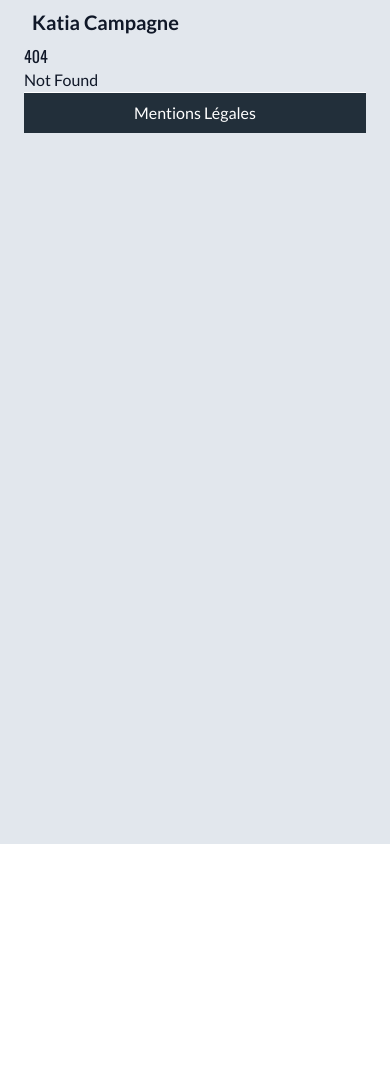
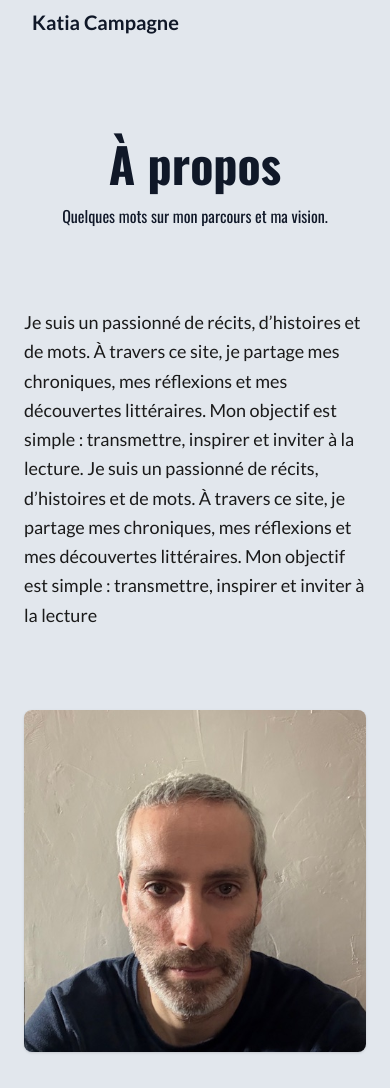
Before and after one commit to CedricCampagne/site-auteur, a SvelteKit app in the folder client/: page /about in a window 390 px wide. Before the commit this address had no page. Shown: the top 1088 px of the page. Before the commit the page ends 844 px from the top, so only its background shows below. Built offline with nearby package versions, Linux system fonts and the light colour scheme; some icons are missing.

Commit message:
feat(front): about page first layout, responsive down to 320px

```diff
--- /dev/null
+++ b/client/src/routes/about/+page.svelte
@@ -0,0 +1,96 @@
+<script lang="ts">
+
+</script>
+
+<section class="flex flex-col gap-4 mt-24 pb-8 border-b">
+    <div>
+        <h2 class="text-5xl font-black text-center mb-4">
+            À propos
+        </h2>
+        <h3 class="text-center mb-16">
+            Quelques mots sur mon parcours et ma vision.
+        </h3>
+    </div>
+
+    <div class="mb-16">
+        <p class="text-lg leading-relaxed text-text-main">
+            Je suis un passionné de récits, d’histoires et de mots. À travers ce site,
+            je partage mes chroniques, mes réflexions et mes découvertes littéraires.
+            Mon objectif est simple : transmettre, inspirer et inviter à la lecture.
+
+                 Je suis un passionné de récits, d’histoires et de mots. À travers ce site,
+            je partage mes chroniques, mes réflexions et mes découvertes littéraires.
+            Mon objectif est simple : transmettre, inspirer et inviter à la lecture
+        </p>
+    </div>
+
+    <div class="flex flex-col md:flex-row gap-8 md:items-start mb-20">
+        <div class="w-full md:w-1/3 md:self-auto">
+           <div class="w-full aspect-square rounded-lg overflow-hidden shadow">
+                <img
+                    src="/images/cv_photo.jpeg"
+                    alt="Portrait"
+                    class="w-full h-full object-cover"
+                >
+            </div>
+        </div>
+        <div class="w-full md:w-2/3 space-y-2">
+            <h2 class="text-3xl font-title text-title mb-4">Mon histoire</h2>
+            <p class="text-lg leading-relaxed text-text-main">
+                Depuis toujours, j’explore les univers littéraires. Ce site est né de
+                l’envie de partager mes lectures, mes analyses et mes coups de cœur.
+                J’aime comprendre ce qui fait vibrer un texte, ce qui le rend unique.
+            </p>
+            <p class="text-lg leading-relaxed text-text-main">
+                Au fil des années, j’ai développé une approche personnelle de la critique
+                littéraire : sensible, structurée et tournée vers l’émotion.
+            </p>
+           <p class="text-lg leading-relaxed text-text-main">
+                Depuis toujours, j’explore les univers littéraires. Ce site est né de
+                l’envie de partager mes lectures, mes analyses et mes coups de cœur.
+                J’aime comprendre ce qui fait vibrer un texte, ce qui le rend unique.
+            </p>
+           <p class="text-lg leading-relaxed text-text-main">
+                Depuis toujours, j’explore les univers littéraires. Ce site est né de
+                l’envie de partager mes lectures, mes analyses et mes coups de cœur.
+                J’aime comprendre ce qui fait vibrer un texte, ce qui le rend unique.
+            </p>
+            <p class="text-lg leading-relaxed text-text-main">
+                Depuis toujours, j’explore les univers littéraires. Ce site est né de
+                l’envie de partager mes lectures, mes analyses et mes coups de cœur.
+                J’aime comprendre ce qui fait vibrer un texte, ce qui le rend unique.
+            </p>
+            <p class="text-lg leading-relaxed text-text-main">
+                Depuis toujours, j’explore les univers littéraires. Ce site est né de
+                l’envie de partager mes lectures, mes analyses et mes coups de cœur.
+                J’aime comprendre ce qui fait vibrer un texte, ce qui le rend unique.
+            </p>
+
+        </div>
+    </div>
+
+    <div class="flex flex-col gap-8 mb-20">
+        <h2 class="text-3xl font-title text-title mb-4">Ma vision</h2>
+       <p class="text-lg leading-relaxed text-text-main">
+            La littérature est un espace de liberté. Elle permet de voyager, de réfléchir,
+            de ressentir. À travers mes chroniques, je cherche à mettre en lumière ce qui
+            rend chaque œuvre singulière.
+        </p>
+    </div>
+
+    <div class="flex flex-col items-center sm:flex-row sm:justify-center gap-8">
+            <a
+                href="/bibliography"
+                class="p-2 border bg-accent1 text-white hover:bg-bg-main hover:text-accent1 transition-all duration-500"
+            >
+                Découvrir mes Livres
+            </a>
+
+            <a
+                href="/chronicles"
+                class="p-2 border bg-accent2 text-white hover:bg-bg-main hover:text-accent2 transition-all duration-500"
+            >
+                Découvrir mes chroniques
+            </a>
+    </div>
+</section>
```
Also changed, not shown: client/src/routes/about/+page.server.ts (added).
